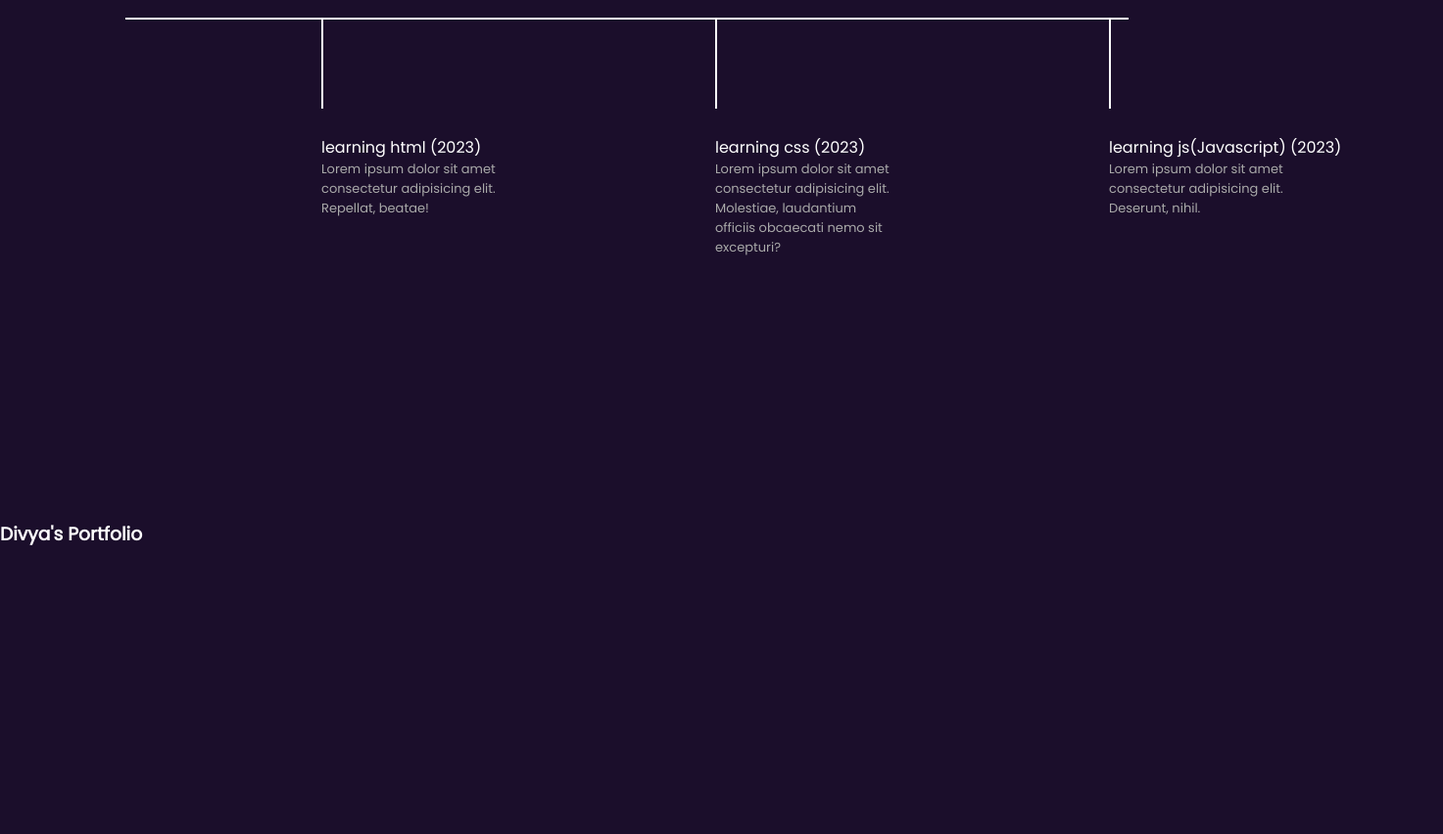
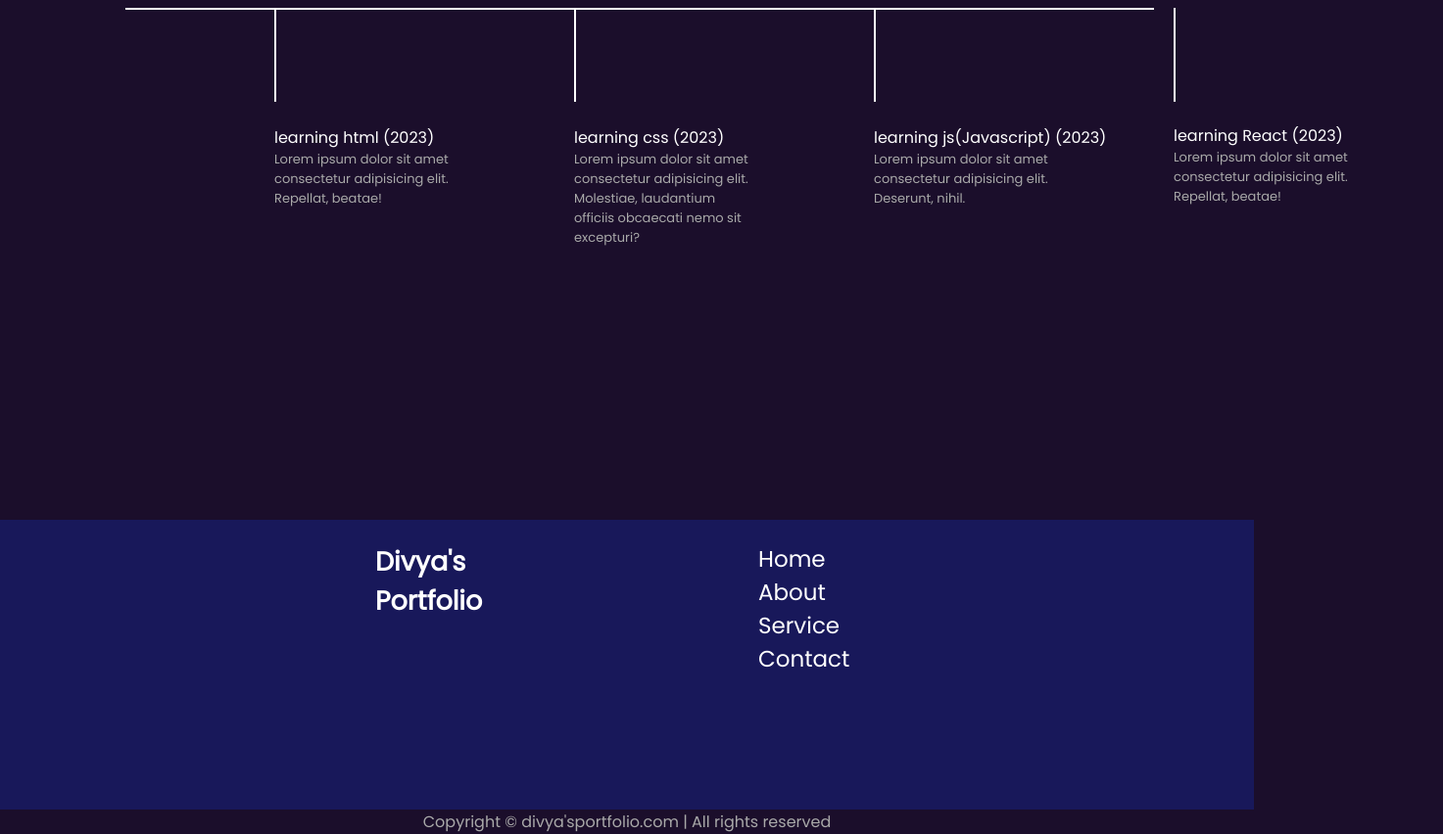
Before and after one commit to Divya-mishra23/portfolio, a plain HTML site: page index.html in a window 1280 px wide. Shown: the part 880-1732 px from the top of the page at 98% size, 1473 px wide, since content can reach past the window. Before the commit the page ends 1440 px from the top, so only its background shows below. Drawn offline with nearby package versions, Linux system fonts and the light colour scheme.

Commit message:
new-changes3

```diff
--- a/index.html
+++ b/index.html
@@ -108,17 +108,17 @@
 
     .secondSection .box {
       background-color: white;
-      width: 80vw;
+      width: 82vw;
       height: 2px;
-      margin: 56px 0;
+      margin: 46px 0;
       display: flex;
     }
 
     .secondSection .vertical {
-      height: 93px;
+      height: 96px;
       width: 2px;
       background-color: white;
-      margin: 0 200px;
+      margin: 0 152px;
     }
 
     .vertical-title {
@@ -141,10 +141,23 @@
       width: 275px;
     }
 
+    .vertical-title4 {
+      position: relative;
+      top: 118px;
+      width: 275px;
+    }
+
     .vertical-desc3 {
       color: darkgray;
       position: relative;
       top: 95px;
+      width: 180px;
+      font-size: 13px;
+    }
+    .vertical-desc4 {
+      color: darkgray;
+      position: relative;
+      top: 118px;
       width: 180px;
       font-size: 13px;
     }
@@ -154,6 +167,26 @@
       position: relative;
       top: -32px;
     }
+    .footer{
+      background-color: rgb(24, 24, 90);
+      height: 250px;
+      font-size: 23px;
+    }
+    .footer{
+      display:flex ;
+     padding: 23px 115px;
+     justify-content: space-evenly;
+    }
+    .footer ul{
+      list-style: none;
+    }
+      .footer>div{
+        width: 123px;
+      }
+   .footer-rights{
+    text-align: center;
+    color: darkgrey;
+   }
   </style>
 </head>
 
@@ -166,7 +199,6 @@
           <li><a href="/">Home</a></li>
           <li><a href="/">About</a></li>
           <li><a href="/">Service</a></li>
-          <li><a href="/">Projects</a></li>
           <li><a href="/">Contact Me</a></li>
         </ul>
       </div>
@@ -211,19 +243,37 @@
           </div>
           <div class="vertical-desc3">Lorem ipsum dolor sit amet consectetur adipisicing elit. Deserunt, nihil.</div>
         </div>
-
+        <div class="vertical">
+          <div class="vertical-title4">
+            learning React (2023)
+          </div>
+          <div class="vertical-desc4">Lorem ipsum dolor sit
+            amet consectetur adipisicing elit.
+            Repellat, beatae!</div>
+        </div>
 
     </section>
   </main>
-  <div class="flex">
+  <footer>
+  <div class="footer">
     <div class="footer-first">
       <h3>Divya's Portfolio</h3>
     </div>
-    <div class="footer-second"></div>
-    <div class="footer-third"></div>
-    <div class="footer-fourth"></div>
+    <div class="footer-second">
+      <ul>
+        <li>Home</li>
+        <li>About</li>
+        <li>Service</li>
+        <li>Contact</li>
+      </ul>
+    </div>
+
+
   </div>
-
+  <div class="footer-rights">
+    Copyright &#169 divya'sportfolio.com | All rights reserved
+  </div>
+</footer>
 
   <script src="https://unpkg.com/typed.js@2.0.16/dist/typed.umd.js"></script>
   <script>
```
Also changed, not shown: 1 other file.
